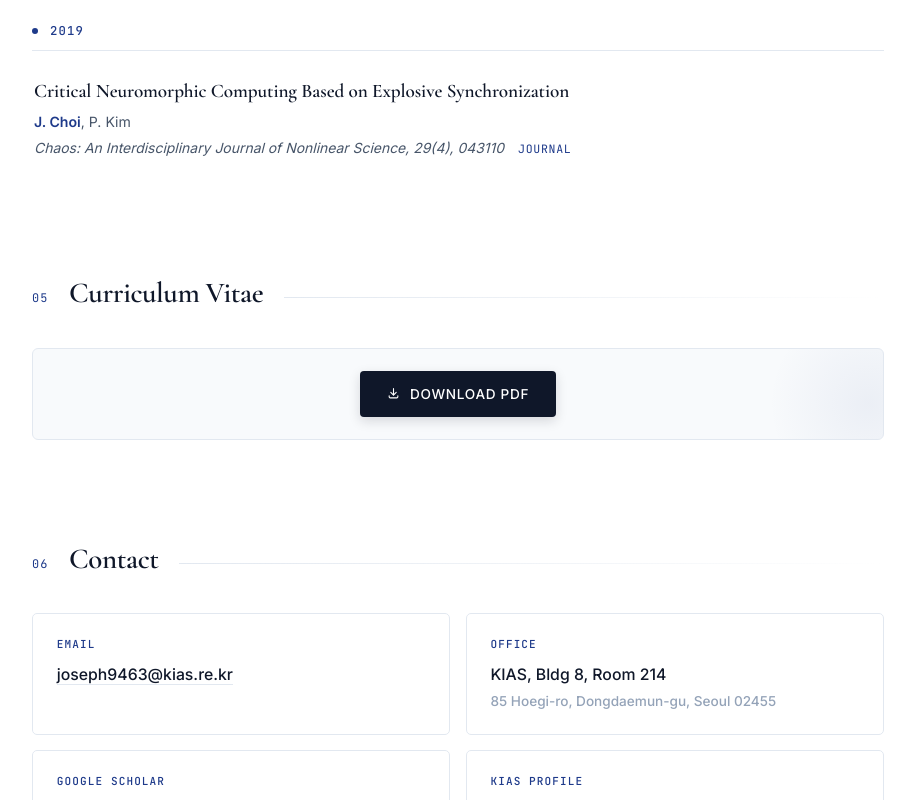
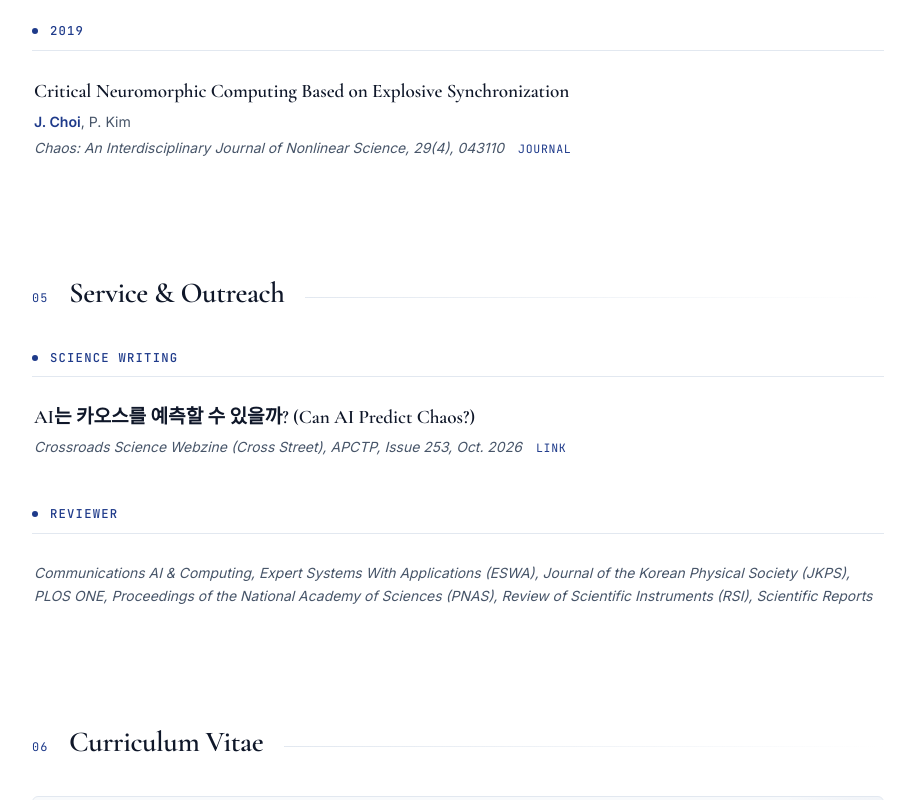
Before and after one commit to Jaesung-C/Jaesung-C.github.io, a plain HTML site: page index.html in a window 1280 px wide. Shown: the part 4147-4947 px from the top of the page, without its empty margins (182-1097 px from the left). Drawn offline with nearby package versions, Linux system fonts and the light colour scheme.

Commit message:
Update homepage and CV
Add Service & Outreach section to the homepage, arXiv link for the
chaos-vs-noise manuscript, and revise the science writing entry in the CV.

```diff
--- a/index.html
+++ b/index.html
@@ -586,7 +586,7 @@
   <div class="pub-item reveal">
     <div class="pub-title">Learning a Quantitative Criterion for Distinguishing Chaos from Noise</div>
     <div class="pub-authors"><strong>J. Choi</strong>, A.L. Chanu, J. Park</div>
-    <div class="pub-venue">Under review</div>
+    <div class="pub-venue">Under review <span class="pub-links"><a href="https://arxiv.org/abs/2608.07109" target="_blank">arxiv</a></span></div>
   </div>
 
   <div class="pub-item reveal">
@@ -680,10 +680,31 @@
   </div>
 </section>
 
+<!-- SERVICE & OUTREACH -->
+<section id="service">
+  <div class="section-head reveal">
+    <span class="section-num">05</span>
+    <h2>Service &amp; Outreach</h2>
+  </div>
+
+  <div class="pub-year reveal">Science Writing</div>
+
+  <div class="pub-item reveal">
+    <div class="pub-title">AI는 카오스를 예측할 수 있을까? (Can AI Predict Chaos?)</div>
+    <div class="pub-venue">Crossroads Science Webzine (Cross Street), APCTP, Issue 253, Oct. 2026 <span class="pub-links"><a href="https://crossroads.apctp.org/cop/bbs/000000000000/selectArticleDetail.do?nttId=4385" target="_blank">link</a></span></div>
+  </div>
+
+  <div class="pub-year reveal">Reviewer</div>
+
+  <div class="pub-item reveal">
+    <div class="pub-venue">Communications AI &amp; Computing, Expert Systems With Applications (ESWA), Journal of the Korean Physical Society (JKPS), PLOS ONE, Proceedings of the National Academy of Sciences (PNAS), Review of Scientific Instruments (RSI), Scientific Reports</div>
+  </div>
+</section>
+
 <!-- CV -->
 <section id="cv">
   <div class="section-head reveal">
-    <span class="section-num">05</span>
+    <span class="section-num">06</span>
     <h2>Curriculum Vitae</h2>
   </div>
   <div class="cv-block reveal">
@@ -697,7 +718,7 @@
 <!-- CONTACT -->
 <section id="contact">
   <div class="section-head reveal">
-    <span class="section-num">06</span>
+    <span class="section-num">07</span>
     <h2>Contact</h2>
   </div>
   <div class="contact-grid">
--- a/sitemap.xml
+++ b/sitemap.xml
@@ -2,7 +2,7 @@
 <urlset xmlns="http://www.sitemaps.org/schemas/sitemap/0.9">
   <url>
     <loc>https://jaesung-c.github.io/</loc>
-    <lastmod>2026-07-29</lastmod>
+    <lastmod>2026-11-16</lastmod>
     <changefreq>monthly</changefreq>
     <priority>1.0</priority>
   </url>
```
Also changed, not shown: 2 other files.
